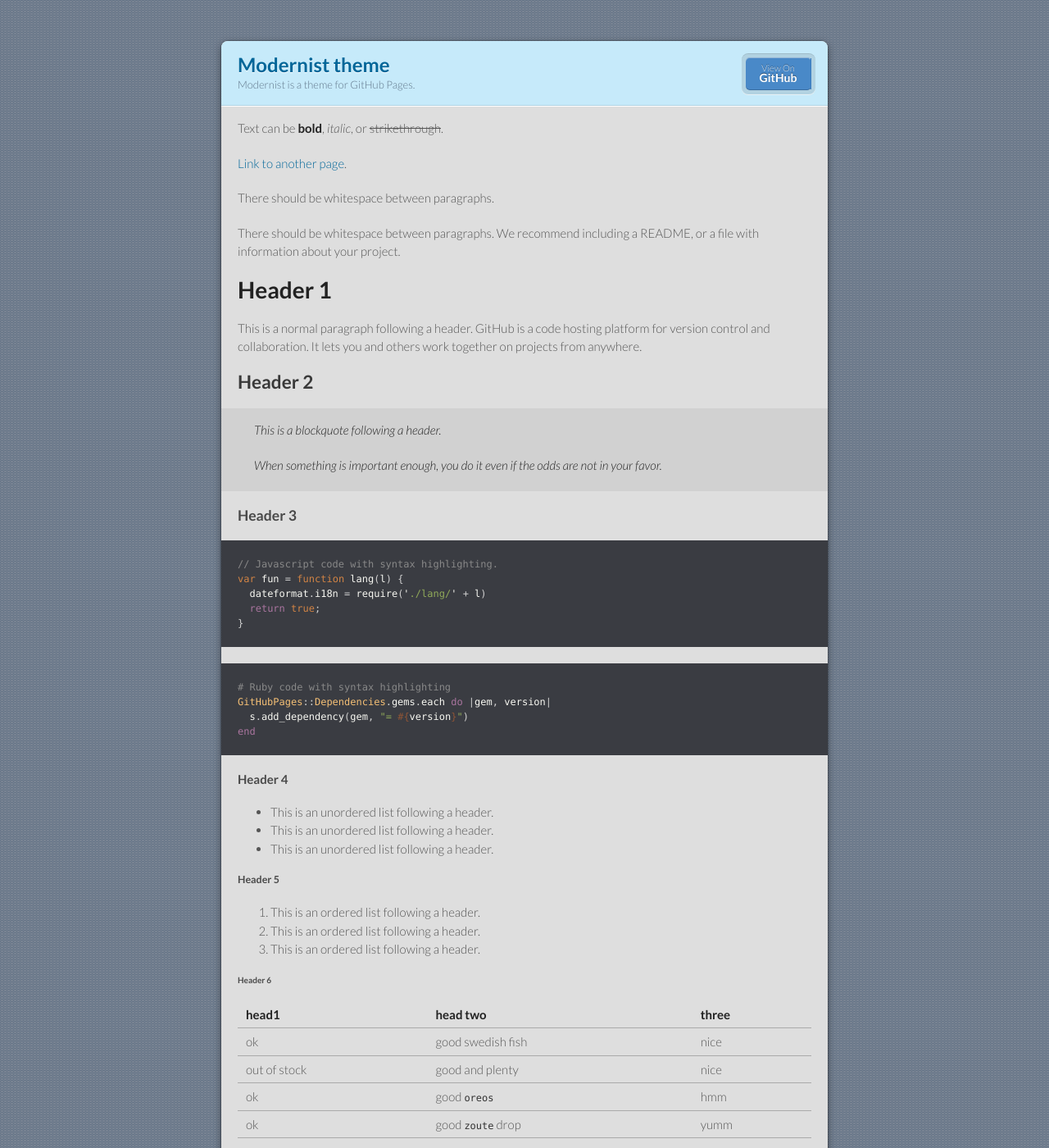
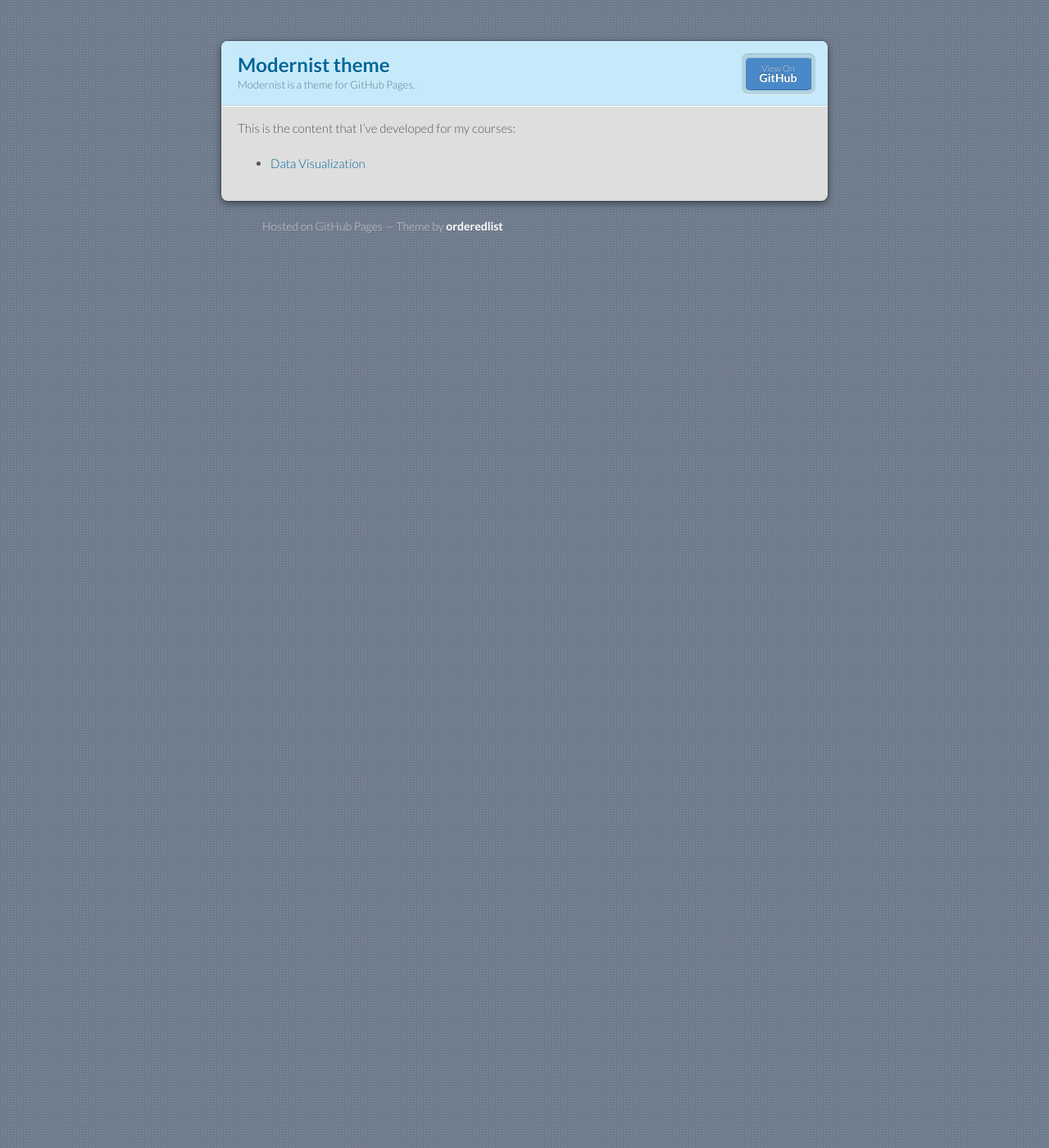
Before and after one commit to Reed-Whitmer/Reed-Whitmer.github.io, a Jekyll site: the page built from index.md, in a window 1280 px wide and 1400 px high. Shown: the whole window at 82% size. Built offline with Jekyll 4.4.1, drawn with Linux system fonts in a browser that asks for light colours; our own code applies the rules of GitHub Pages for plain Markdown files; some of the changed text lies outside the part shown.

Commit message:
Update index.md

````diff
--- a/index.md
+++ b/index.md
@@ -1,124 +1,8 @@
 ---
 title: Reed Whitmer Website
-
+description: This is the landing page for my GitHub
 ---
 
-Text can be **bold**, _italic_, or ~~strikethrough~~.
+This is the content that I've developed for my courses:
 
-[Link to another page](./another-page.html).
-
-There should be whitespace between paragraphs.
-
-There should be whitespace between paragraphs. We recommend including a README, or a file with information about your project.
-
-# Header 1
-
-This is a normal paragraph following a header. GitHub is a code hosting platform for version control and collaboration. It lets you and others work together on projects from anywhere.
-
-## Header 2
-
-> This is a blockquote following a header.
->
-> When something is important enough, you do it even if the odds are not in your favor.
-
-### Header 3
-
-```js
-// Javascript code with syntax highlighting.
-var fun = function lang(l) {
-  dateformat.i18n = require('./lang/' + l)
-  return true;
-}
-```
-
-```ruby
-# Ruby code with syntax highlighting
-GitHubPages::Dependencies.gems.each do |gem, version|
-  s.add_dependency(gem, "= #{version}")
-end
-```
-
-#### Header 4
-
-*   This is an unordered list following a header.
-*   This is an unordered list following a header.
-*   This is an unordered list following a header.
-
-##### Header 5
-
-1.  This is an ordered list following a header.
-2.  This is an ordered list following a header.
-3.  This is an ordered list following a header.
-
-###### Header 6
-
-| head1        | head two          | three |
-|:-------------|:------------------|:------|
-| ok           | good swedish fish | nice  |
-| out of stock | good and plenty   | nice  |
-| ok           | good `oreos`      | hmm   |
-| ok           | good `zoute` drop | yumm  |
-
-### There's a horizontal rule below this.
-
-* * *
-
-### Here is an unordered list:
-
-*   Item foo
-*   Item bar
-*   Item baz
-*   Item zip
-
-### And an ordered list:
-
-1.  Item one
-1.  Item two
-1.  Item three
-1.  Item four
-
-### And a nested list:
-
-- level 1 item
-  - level 2 item
-  - level 2 item
-    - level 3 item
-    - level 3 item
-- level 1 item
-  - level 2 item
-  - level 2 item
-  - level 2 item
-- level 1 item
-  - level 2 item
-  - level 2 item
-- level 1 item
-
-### Small image
-
-![Octocat](https://github.githubassets.com/images/icons/emoji/octocat.png)
-
-### Large image
-
-![Branching](https://guides.github.com/activities/hello-world/branching.png)
-
-
-### Definition lists can be used with HTML syntax.
-
-<dl>
-<dt>Name</dt>
-<dd>Godzilla</dd>
-<dt>Born</dt>
-<dd>1952</dd>
-<dt>Birthplace</dt>
-<dd>Japan</dd>
-<dt>Color</dt>
-<dd>Green</dd>
-</dl>
-
-```
-Long, single-line code blocks should not wrap. They should horizontally scroll if they are too long. This line should be long enough to demonstrate this.
-```
-
-```
-The final element.
-```
+- [Data Visualization](/DataVisualization/index.md)
````
